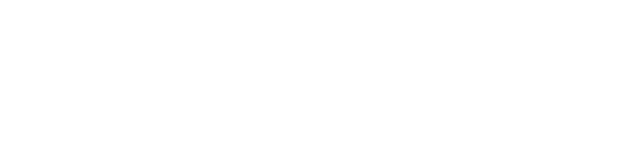
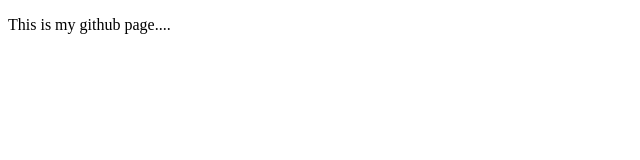
Before and after one commit to obinnahenri/html-project, a plain HTML site: page index.html in a window 1280 px wide. Shown: the whole page, without its empty margins (0-640 px from the left). Drawn offline with Linux system fonts and the light colour scheme.

Commit message:
add paragraph

```diff
--- a/index.html
+++ b/index.html
@@ -5,5 +5,7 @@
     <meta name="viewport" content="width=device-width, initial-scale=1.0" />
     <title>Document</title>
   </head>
-  <body></body>
+  <body>
+    <p>This is my github page....</p>
+  </body>
 </html>
```
